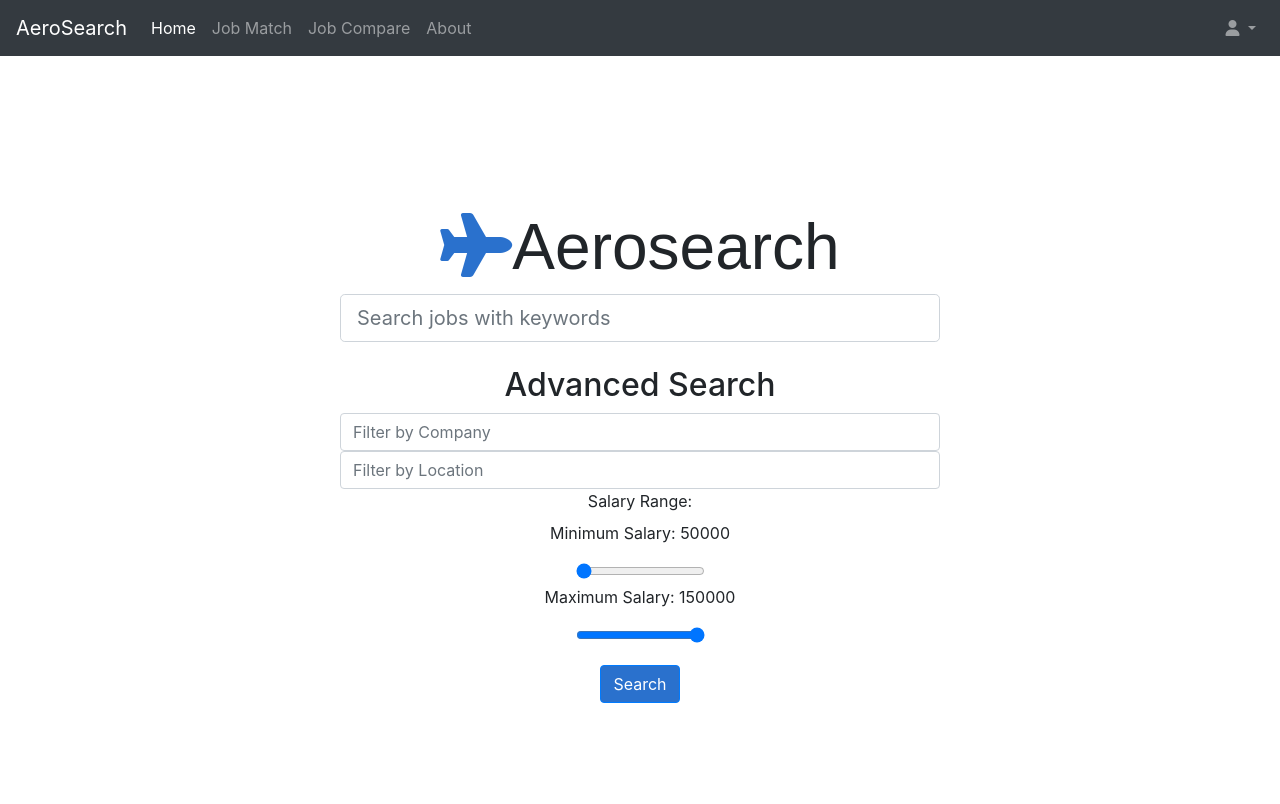
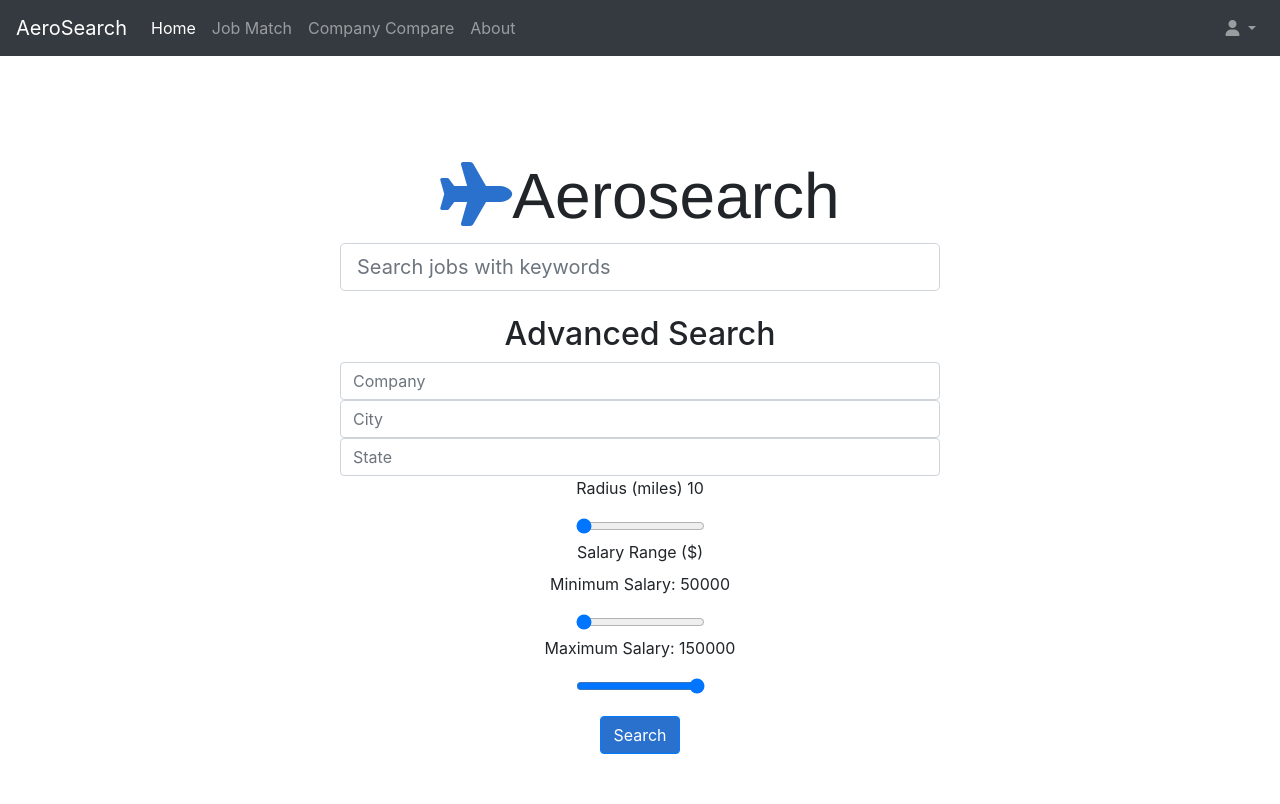
Before and after one commit to SE300-Job-Search-Group/SE300-Job-Search-Project, a Flask app: page /home in a window 1280 px wide. Shown: the top 804 px of the page. Run offline with Flask 3, Linux system fonts and the light colour scheme; some libraries are stand-ins or nearby versions.

Commit message:
adjusted search page

```diff
--- a/src/templates/base.html
+++ b/src/templates/base.html
@@ -25,7 +25,7 @@
               <a class="nav-link" href="{{ url_for('views.job_match') }}">Job Match</a>
             </li>
             <li class="nav-item">
-              <a class="nav-link" href="{{ url_for('views.job_compare') }}">Job Compare</a>
+              <a class="nav-link" href="{{ url_for('views.company_compare') }}">Company Compare</a>
             </li>
             <li class="nav-item">
               <a class="nav-link" href="{{ url_for('views.about') }}">About</a>
--- a/src/templates/index.html
+++ b/src/templates/index.html
@@ -10,9 +10,13 @@
             </div>
             <h2>Advanced Search</h2>
             <div class="form-group">
-                <input type="text" name="company" class="form-control" placeholder="Filter by Company">
-                <input type="text" name="location" class="form-control" placeholder="Filter by Location">
-                <label for="salary_range">Salary Range:</label>
+                <input type="text" name="company" class="form-control" placeholder="Company">
+                <input type="text" name="city" class="form-control" placeholder="City">
+                <input type="text" name="state" class="form-control" placeholder="State">
+                <p>Radius (miles) <span id="radius_display">10</span></p>
+                <input id="radius" type="range" name="radius" min="10" max="100" step="5" value="10" />
+                <br>
+                <label for="salary_range">Salary Range ($)</label>
                 <p>Minimum Salary: <span id="salary_min_display">50000</span></p>
                 <input id="salary_min" type="range" name="salary_min" min="50000" max="150000" step="1000" value="50000" />
                 <p>Maximum Salary: <span id="salary_max_display">150000</span></p>
@@ -26,15 +30,21 @@
 <style>
 .aero-search-title {
     font-size: 64px;
-    font-family: 'Helvitica Neue', sans-serif;
+    font-family: 'Helvetica Neue', sans-serif;
 }
 
 .aero-search-title i.fas.fa-plane {
     color: #2a71cd;
 }
 </style>
+<script src="https://code.jquery.com/jquery-3.6.0.min.js"></script>
 <script>
     $(document).ready(function () {
+        // Radius slider
+        $("#radius").on("input", function () {
+            $("#radius_display").text($(this).val());
+        });
+
         // Minimum salary slider
         $("#salary_min").on("input", function () {
             $("#salary_min_display").text('$' + $(this).val());
--- a/src/templates/job_compare.html
+++ b/src/templates/job_compare.html
@@ -1,11 +1,11 @@
 {% extends "base.html" %}
-{% block title %} Job Compare {% endblock %}
+{% block title %} Company Compare {% endblock %}
 {% block content %}
 <div class="container mt-4">
-    <h1 class="mb-4">Job Compare</h1>
+    <h1 class="mb-4">Company Compare</h1>
 
     {% if jobs %}
-        <form action="{{ url_for('views.job_compare_results') }}" method="post">
+        <form action="{{ url_for('views.company_compare_results') }}" method="post">
             <div class="row">
                 {% for job in jobs %}
                     <div class="col-md-6 mb-4">
--- a/src/templates/job_compare_results.html
+++ b/src/templates/job_compare_results.html
@@ -1,5 +1,5 @@
 {% extends "base.html" %}
-{% block title %} Job Comparison Results {% endblock %}
+{% block title %} Company Comparison Results {% endblock %}
 {% block content %}
 <div class="container mt-4">
     <h1 class="mb-4">Job Comparison Results</h1>
--- a/src/templates/job_match.html
+++ b/src/templates/job_match.html
@@ -3,7 +3,7 @@
 {% block content %}
 <div class="container mt-4">
     <h1 class="mb-4">Job Match</h1>
-    <form method="POST" action="{{ url_for('views.match_results') }}">
+    <form method="POST" action="{{ url_for('views.job_match_results') }}">
         <div class="form-group">
             <label for="workLifeBalance">Work-Life Balance</label>
             <input type="range" class="form-control-range" id="workLifeBalance" name="workLifeBalance" min="0" max="10" value="5">
--- a/src/views.py
+++ b/src/views.py
@@ -1,7 +1,6 @@
 from flask import Blueprint, request, session, render_template, redirect, url_for
 from flask_paginate import Pagination, get_page_parameter
 from jobSearchObj import JobHandler, UserHandler
-
 
 views = Blueprint(__name__, "views")
 job_handler = JobHandler()
@@ -11,15 +10,16 @@ user_handler = UserHandler()
 def home():
     if request.method == 'POST':
         query = request.form.get('query')
-        keywords = query.split()
+        tags = query.split()
         company = request.form.get('company')
-        location = request.form.get('location')
+        city = request.form.get('city')
+        state = request.form.get('state')
+        radius = request.form.get('radius')
         salary_min = request.form.get('salary_min')
         salary_max = request.form.get('salary_max')
 
-        # Use job_handler.searchDB() with the filters
-        job_handler.searchDB(keywords, company, location, salary_min, salary_max)
-        print(keywords, type(keywords))
+        job_handler.searchDB(tags, company, city, state, radius, salary_min, salary_max)
+        print(tags, type(tags))
         return redirect(url_for('views.search_results'))
 
     return render_template("index.html")
@@ -146,20 +146,27 @@ def job_match():
         jobMatch.match_jobs(work_life_balance, compensation, job_security, management, culture)
 
         # Redirect to job_match_results with matched jobs
-        return redirect(url_for('views.match_results'))
+        return redirect(url_for('views.job_match_results'))
 
     return render_template('job_match.html')
 
-# Route to render the job compare page
-@views.route('/job_compare', methods=['GET'])
-def job_compare():
+views.route('/job_match_results', methods=['GET'])
+def job_match_results():
+    # Logic to fetch matched jobs based on the job matching algorithm
+    # For example:
+    matched_jobs = jobMatch.get_matched_jobs()
+
+    return render_template('job_match_results.html', matched_jobs=matched_jobs)
+
+
+@views.route('/company_compare', methods=['GET'])
+def company_compare():
     # Replace 'get_matched_jobs()' with your function to get matching jobs
     matched_jobs = get_matched_jobs()  # Replace this line with your actual job retrieval logic
-    return render_template('job_compare.html', jobs=matched_jobs)
+    return render_template('company_compare.html', jobs=matched_jobs)
 
-# Route to handle job comparison and display results
-@views.route('/job_compare_results', methods=['POST'])
-def job_compare_results():
+@views.route('/company_compare_results', methods=['POST'])
+def comapany_compare_results():
     selected_job_id = request.form.get('selected_job')
     # Get details of the selected job from the ID and perform comparison logic
 
@@ -168,6 +175,7 @@ def job_compare_results():
 
     # Render the job comparison results page
     return render_template('job_compare_results.html', selected_job=selected_job)
-@views.route("/about") #defining the route to about page
+
+@views.route("/about")
 def about():
     return render_template("about.html")
```
Also changed, not shown: 1 other file.
